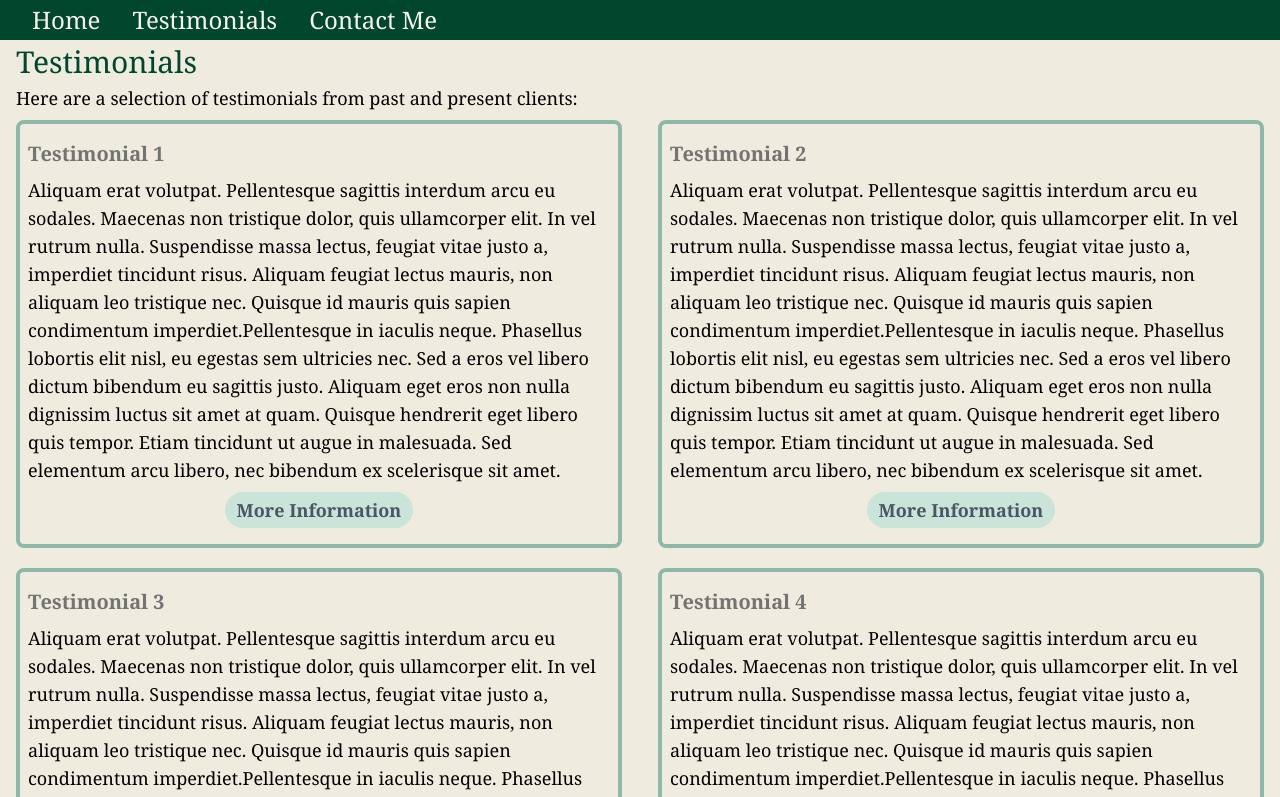
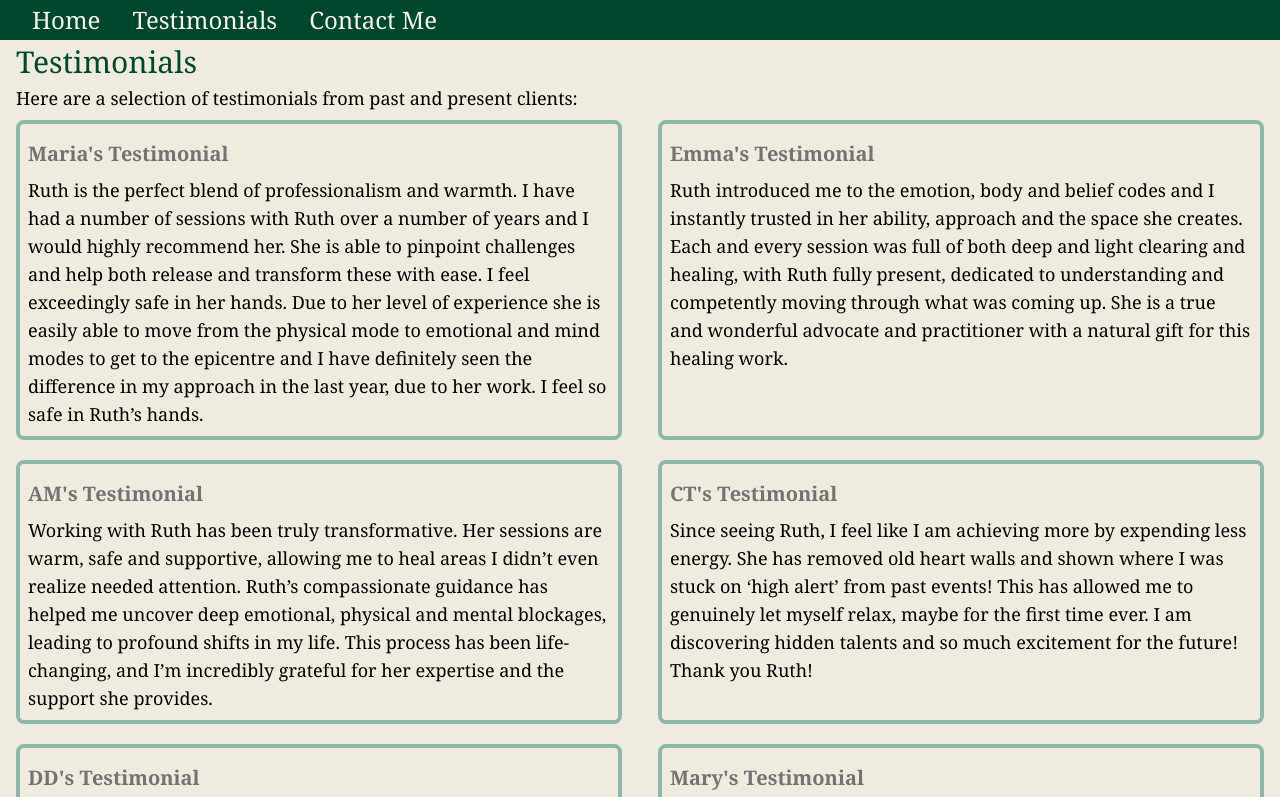
Before and after one commit to vivhayles/weavingThreads, a React (Vite) app: page /testimonials in a window 1280 px wide. Shown: the top 797 px of the page. Built offline with nearby package versions, Linux system fonts and the light colour scheme.

Commit message:
added client testimonials, removed modal buttons and text from testimonials page

```diff
--- a/src/components/Testimonials/index.jsx
+++ b/src/components/Testimonials/index.jsx
@@ -1,13 +1,6 @@
 import testimonials from "../../../testimonials.json";
-import { useState } from "react";
-
 
 function Testimonials() {
-    const [openModalIndex, setOpenModalIndex] = useState(null);
-
-    function handleClick(index) {
-        setOpenModalIndex(openModalIndex === index ? null : index);
-    }
 
     return (
         <section id="testimonials">
@@ -18,17 +11,6 @@ function Testimonials() {
                     border-[#8eb8a8] rounded-lg p-2">
                         <h4 className="py-2 font-bold text-xl text-[#737373]">{testimonial.title}</h4>
                         <p className='lg:text-lg'>{testimonial.description}</p>
-                        <button
-                            className="px-2 my-2 border-4 border-[#cae4da] bg-[#cae4da] text-gray-600
-                            font-semibold text-lg rounded-full flex justify-center mx-auto"
-                            onClick={() => handleClick(index)}>
-                            {openModalIndex === index ? "Less" : "More"} {testimonial.modalbutton}
-                        </button>
-                        {openModalIndex === index && (
-                            <div className="modal-content lg:text-lg mt-4 p-4 border rounded">
-                                <p>{testimonial.moreinfo}</p>
-                            </div>
-                        )}
                     </div>
                 ))}
             </div>
--- a/testimonials.json
+++ b/testimonials.json
@@ -1,28 +1,32 @@
 {
   "testimonials": [
     {
-      "title": "Testimonial 1",
-      "description": "Aliquam erat volutpat. Pellentesque sagittis interdum arcu eu sodales. Maecenas non tristique dolor, quis ullamcorper elit. In vel rutrum nulla. Suspendisse massa lectus, feugiat vitae justo a, imperdiet tincidunt risus. Aliquam feugiat lectus mauris, non aliquam leo tristique nec. Quisque id mauris quis sapien condimentum imperdiet.Pellentesque in iaculis neque. Phasellus lobortis elit nisl, eu egestas sem ultricies nec. Sed a eros vel libero dictum bibendum eu sagittis justo. Aliquam eget eros non nulla dignissim luctus sit amet at quam. Quisque hendrerit eget libero quis tempor. Etiam tincidunt ut augue in malesuada. Sed elementum arcu libero, nec bibendum ex scelerisque sit amet.",
-      "modalbutton": "Information",
-      "moreinfo": "Pellentesque tempor nunc at est elementum vulputate. Morbi varius aliquam ante, sed pellentesque urna. Ut luctus pellentesque congue. Fusce id ipsum dolor. Nullam hendrerit augue vitae risus cursus, et placerat nunc posuere. Suspendisse posuere odio vitae lacus commodo lobortis. Sed ultricies, lorem vitae molestie convallis, dui dui iaculis justo, non sagittis orci lorem et dolor. Nunc ornare mauris tortor, sit amet interdum justo malesuada et."
+      "title": "Maria's Testimonial",
+      "description": "Ruth is the perfect blend of professionalism and warmth. I have had a number of sessions with Ruth over a number of years and I would highly recommend her. She is able to pinpoint challenges and help both release and transform these with ease. I feel exceedingly safe in her hands. Due to her level of experience she is easily able to move from the physical mode to emotional and mind modes to get to the epicentre and I have definitely seen the difference in my approach in the last year, due to her work. I feel so safe in Ruth’s hands."
     },
     {
-      "title": "Testimonial 2",
-      "description": "Aliquam erat volutpat. Pellentesque sagittis interdum arcu eu sodales. Maecenas non tristique dolor, quis ullamcorper elit. In vel rutrum nulla. Suspendisse massa lectus, feugiat vitae justo a, imperdiet tincidunt risus. Aliquam feugiat lectus mauris, non aliquam leo tristique nec. Quisque id mauris quis sapien condimentum imperdiet.Pellentesque in iaculis neque. Phasellus lobortis elit nisl, eu egestas sem ultricies nec. Sed a eros vel libero dictum bibendum eu sagittis justo. Aliquam eget eros non nulla dignissim luctus sit amet at quam. Quisque hendrerit eget libero quis tempor. Etiam tincidunt ut augue in malesuada. Sed elementum arcu libero, nec bibendum ex scelerisque sit amet.",
-      "modalbutton": "Information",
-      "moreinfo": "Pellentesque tempor nunc at est elementum vulputate. Morbi varius aliquam ante, sed pellentesque urna. Ut luctus pellentesque congue. Fusce id ipsum dolor. Nullam hendrerit augue vitae risus cursus, et placerat nunc posuere. Suspendisse posuere odio vitae lacus commodo lobortis. Sed ultricies, lorem vitae molestie convallis, dui dui iaculis justo, non sagittis orci lorem et dolor. Nunc ornare mauris tortor, sit amet interdum justo malesuada et."
+      "title": "Emma's Testimonial ",
+      "description": "Ruth introduced me to the emotion, body and belief codes and I instantly trusted in her ability, approach and the space she creates. Each and every session was full of both deep and light clearing and healing, with Ruth fully present, dedicated to understanding and competently moving through what was coming up. She is a true and wonderful advocate and practitioner with a natural gift for this healing work."
     },
     {
-      "title": "Testimonial 3",
-      "description": "Aliquam erat volutpat. Pellentesque sagittis interdum arcu eu sodales. Maecenas non tristique dolor, quis ullamcorper elit. In vel rutrum nulla. Suspendisse massa lectus, feugiat vitae justo a, imperdiet tincidunt risus. Aliquam feugiat lectus mauris, non aliquam leo tristique nec. Quisque id mauris quis sapien condimentum imperdiet.Pellentesque in iaculis neque. Phasellus lobortis elit nisl, eu egestas sem ultricies nec. Sed a eros vel libero dictum bibendum eu sagittis justo. Aliquam eget eros non nulla dignissim luctus sit amet at quam. Quisque hendrerit eget libero quis tempor. Etiam tincidunt ut augue in malesuada. Sed elementum arcu libero, nec bibendum ex scelerisque sit amet.",
-      "modalbutton": "Information",
-      "moreinfo": "Pellentesque tempor nunc at est elementum vulputate. Morbi varius aliquam ante, sed pellentesque urna. Ut luctus pellentesque congue. Fusce id ipsum dolor. Nullam hendrerit augue vitae risus cursus, et placerat nunc posuere. Suspendisse posuere odio vitae lacus commodo lobortis. Sed ultricies, lorem vitae molestie convallis, dui dui iaculis justo, non sagittis orci lorem et dolor. Nunc ornare mauris tortor, sit amet interdum justo malesuada et."
+      "title": "AM's Testimonial ",
+      "description": "Working with Ruth has been truly transformative. Her sessions are warm, safe and supportive, allowing me to heal areas I didn’t even realize needed attention. Ruth’s compassionate guidance has helped me uncover deep emotional, physical and mental blockages, leading to profound shifts in my life. This process has been life-changing, and I’m incredibly grateful for her expertise and the support she provides."
     },
     {
-      "title": "Testimonial 4",
-      "description": "Aliquam erat volutpat. Pellentesque sagittis interdum arcu eu sodales. Maecenas non tristique dolor, quis ullamcorper elit. In vel rutrum nulla. Suspendisse massa lectus, feugiat vitae justo a, imperdiet tincidunt risus. Aliquam feugiat lectus mauris, non aliquam leo tristique nec. Quisque id mauris quis sapien condimentum imperdiet.Pellentesque in iaculis neque. Phasellus lobortis elit nisl, eu egestas sem ultricies nec. Sed a eros vel libero dictum bibendum eu sagittis justo. Aliquam eget eros non nulla dignissim luctus sit amet at quam. Quisque hendrerit eget libero quis tempor. Etiam tincidunt ut augue in malesuada. Sed elementum arcu libero, nec bibendum ex scelerisque sit amet.",
-      "modalbutton": "Information",
-      "moreinfo": "Pellentesque tempor nunc at est elementum vulputate. Morbi varius aliquam ante, sed pellentesque urna. Ut luctus pellentesque congue. Fusce id ipsum dolor. Nullam hendrerit augue vitae risus cursus, et placerat nunc posuere. Suspendisse posuere odio vitae lacus commodo lobortis. Sed ultricies, lorem vitae molestie convallis, dui dui iaculis justo, non sagittis orci lorem et dolor. Nunc ornare mauris tortor, sit amet interdum justo malesuada et."
+      "title": "CT's Testimonial ",
+      "description": "Since seeing Ruth, I feel like I am achieving more by expending less energy. She has removed old heart walls and shown where I was stuck on ‘high alert’ from past events! This has allowed me to genuinely let myself relax, maybe for the first time ever. I am discovering hidden talents and so much excitement for the future! Thank you Ruth!"
+    },
+    {
+      "title": "DD's Testimonial ",
+      "description": "Ruth comes across as such a warm and beautiful soul, with a true gift. If you have not experienced this type of healing before, go with an open mind. I’d not heard of the body code or emotional code before I met Ruth and was surprised at how effective it was."
+    },
+    {
+      "title": "Mary's Testimonial ",
+      "description": "Thank you for the wonderful session- It has really put me on another track; I am so grateful.\nI also wanted to say that how you hold space for me in my sessions is very professional. You are really astute in how you listen to people and getting to the deep places, the root of the issue in a way that is really safe. You have a very calm and neutral energy and whatever comes up in my session you hold the space really securely.   \nYou are very proficient and give incredibly good value for your sessions. \n"
+    },
+    {
+      "title": "Laura's Testimonial ",
+      "description": "Sessions with Ruth have been transformational! I have been blown away. The work is so subtle and gentle, yet it clears blocks away so that you are not held back and able to be the best version of yourself, whether in relationships, work or life in general. \nI have had lots of different therapies and healing over the years and felt I had come to a point where I needed to go deeper, to clear blocks and traumas trapped within my body and subconscious which I could feel were holding me back from living my best life. \nI was recommended to see Ruth and I haven’t looked back! Now I have got the whole family having sessions (including the dog!) and recommend Ruth to everyone I speak to!\nI am so pleased I have started these sessions and I am so excited about how life will unfold now. I look forward to each session and can’t wait for the next. \nRuth is very professional and has a lovely calm and kind nature. I feel very safe in her hands and trust her implicitly. \n"
     }
   ]
 }
```
